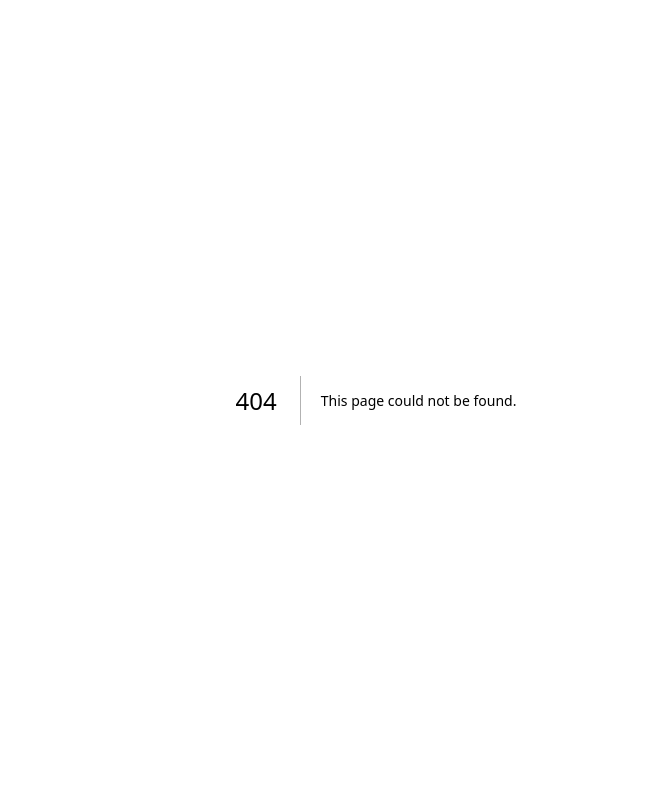
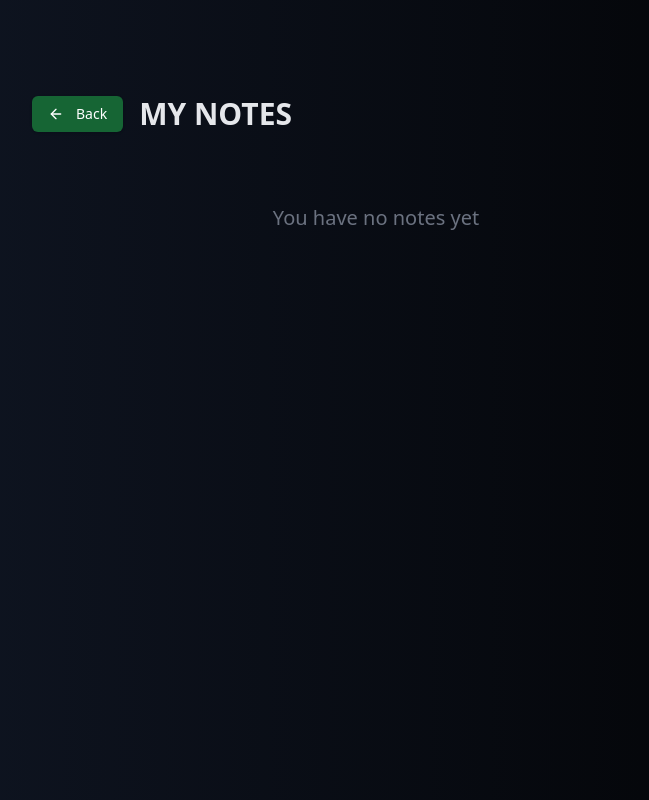
Before and after one commit to Snehashinde4/SimpliLearn, a Next.js app: page /dashboard in a window 1280 px wide. Before the commit this address had no page. Shown: the whole page, without its empty margins (264-913 px from the left). Built offline with nearby package versions, Linux system fonts and the light colour scheme.

Commit message:
Changes in Dashboard

```diff
--- a/package.json
+++ b/package.json
@@ -10,13 +10,14 @@
   },
   "dependencies": {
     "@clerk/nextjs": "^6.12.0",
+    "@radix-ui/react-separator": "^1.1.2",
     "@radix-ui/react-slot": "^1.1.2",
     "class-variance-authority": "^0.7.1",
     "clsx": "^2.1.1",
     "lucide-react": "^0.475.0",
     "next": "15.1.7",
-    "react": "^19.0.0",
-    "react-dom": "^19.0.0",
+    "react": "^18.3.1",
+    "react-dom": "^18.3.1",
     "tailwind-merge": "^3.0.2",
     "tailwindcss-animate": "^1.0.7",
     "typewriter-effect": "^2.21.0"
--- /dev/null
+++ b/src/app/dashboard/page.tsx
@@ -0,0 +1,45 @@
+import React from 'react'
+import Link from 'next/link';
+import { ArrowLeft } from 'lucide-react';
+import { Button } from '@/components/ui/button';
+import { UserButton } from '@clerk/nextjs';
+import { Separator } from '@radix-ui/react-separator';
+
+type Props = {}
+
+const DashboardPage = (props: Props) => {
+  return (
+    <div className='bg-gradient-to-r from-gray-900 to-black min-h-screen'>
+        <div className='max-w-3xl mx-auto p-10'>
+            <div className="h-14"></div>
+            <div className='flex justify-between items-center md:flex-row flex-col'>
+            <div className='flex items-center'>
+            <Link href="/">
+
+            <Button className='bg-green-800 hover:bg-green-700 text-white'>
+                <ArrowLeft className='mr-1 w-4 h-6'/>
+                Back
+                </Button>
+
+            </Link>
+            <div className='w-4'></div>
+            <h1 className='text-3xl font-bold text-gray-200'>MY NOTES</h1>
+            <div className='w-4'></div>
+            <UserButton />
+            </div>
+            </div>
+
+            <div className='h-10'></div>
+<Separator/>
+<div className="h-8"></div>
+{/* list all notes here */}
+{/* TODO conditionally rendered */}
+<div className="text-center">
+    <h2 className='text-xl text-gray-500'>You have no notes yet</h2>
+    </div>
+           </div>
+        </div>
+  )
+};
+
+export default DashboardPage;
--- a/src/app/page.tsx
+++ b/src/app/page.tsx
@@ -1,6 +1,12 @@
 import Image from "next/image";
 import { Button } from "@/components/ui/button";
 import TypewriterTitle from "@/components/TypewriterTitle";
+import { ArrowRight } from "lucide-react";
+import Link from "next/link";
+
+
+
+
 export default function Home() {
   return (
    <div className ="bg-gradient-to-r from-gray-900 to-black min-h-screen">
@@ -15,9 +21,18 @@ export default function Home() {
  <span className="whitespace-nowrap">
     <TypewriterTitle />
   </span>
+  </h2>
 
- </h2>
+  <div className="mt-4"></div>
+
+  <div className="flex justify-center">
+  <Link href="/dashboard">
+  <Button className="bg-green-800 hover:bg-green-700 text-white">Get Started
+    <ArrowRight className="ml-2 w-6 h-6" strokeWidth={3}/>
+  </Button>
+  </Link>
  </div>
+   </div>
    </div>
   );
 }
--- a/src/components/TypewriterTitle.tsx
+++ b/src/components/TypewriterTitle.tsx
@@ -11,7 +11,11 @@ const TypewriterTitle = (props: Props) => {
         loop:true,
     }}
     onInit={(typewriter)=>{
-        typewriter.typeString('📚 Simplify Learning, 🚀 Amplify Success!').start();
+        typewriter.typeString('📚 Interactive Learning')
+        .pauseFor(1000)
+        .deleteAll()
+        .typeString('🤖 AI-Powered Insights')
+        .start();
     }}
     />
   );
--- /dev/null
+++ b/src/components/ui/separator.tsx
@@ -0,0 +1,31 @@
+"use client"
+
+import * as React from "react"
+import * as SeparatorPrimitive from "@radix-ui/react-separator"
+
+import { cn } from "@/lib/utils"
+
+const Separator = React.forwardRef<
+  React.ElementRef<typeof SeparatorPrimitive.Root>,
+  React.ComponentPropsWithoutRef<typeof SeparatorPrimitive.Root>
+>(
+  (
+    { className, orientation = "horizontal", decorative = true, ...props },
+    ref
+  ) => (
+    <SeparatorPrimitive.Root
+      ref={ref}
+      decorative={decorative}
+      orientation={orientation}
+      className={cn(
+        "shrink-0 bg-border",
+        orientation === "horizontal" ? "h-[1px] w-full" : "h-full w-[1px]",
+        className
+      )}
+      {...props}
+    />
+  )
+)
+Separator.displayName = SeparatorPrimitive.Root.displayName
+
+export { Separator }
```
Also changed, not shown: 1 other file (tests, documents, lock files or other folders).
